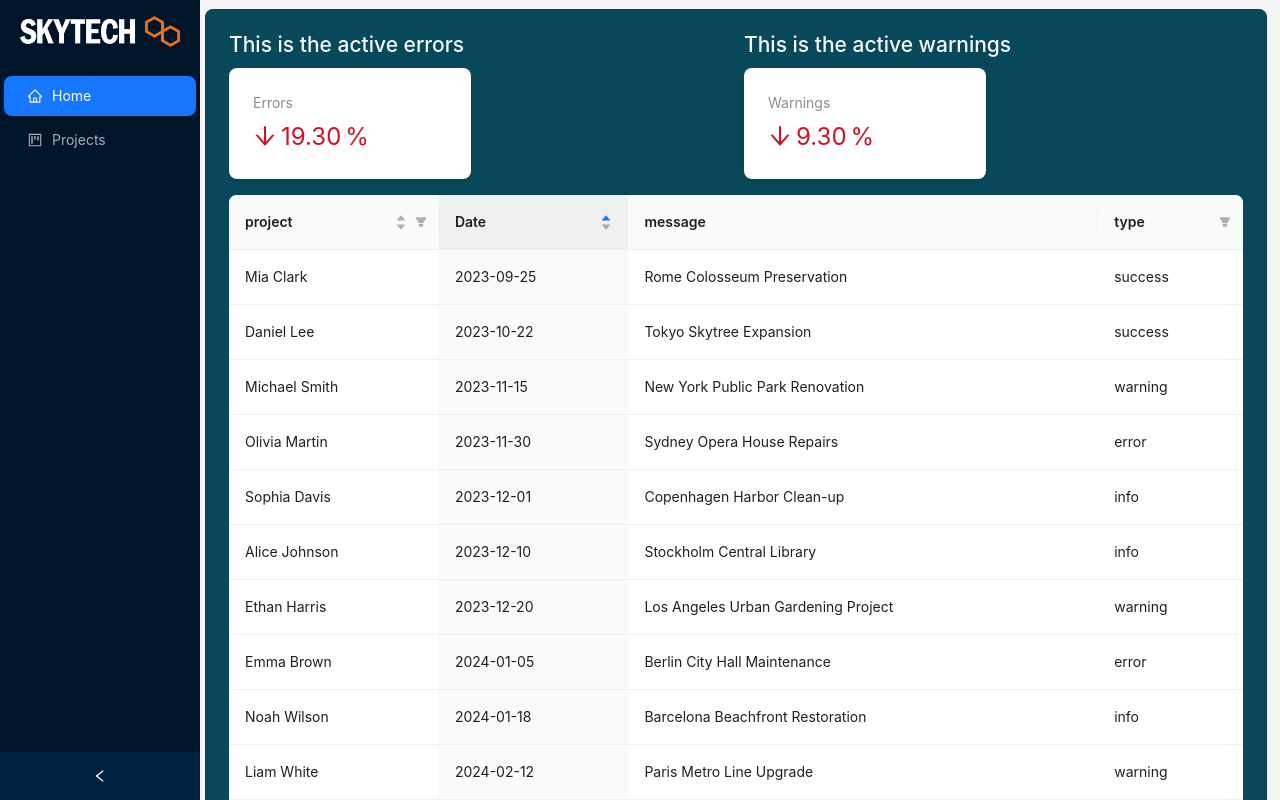
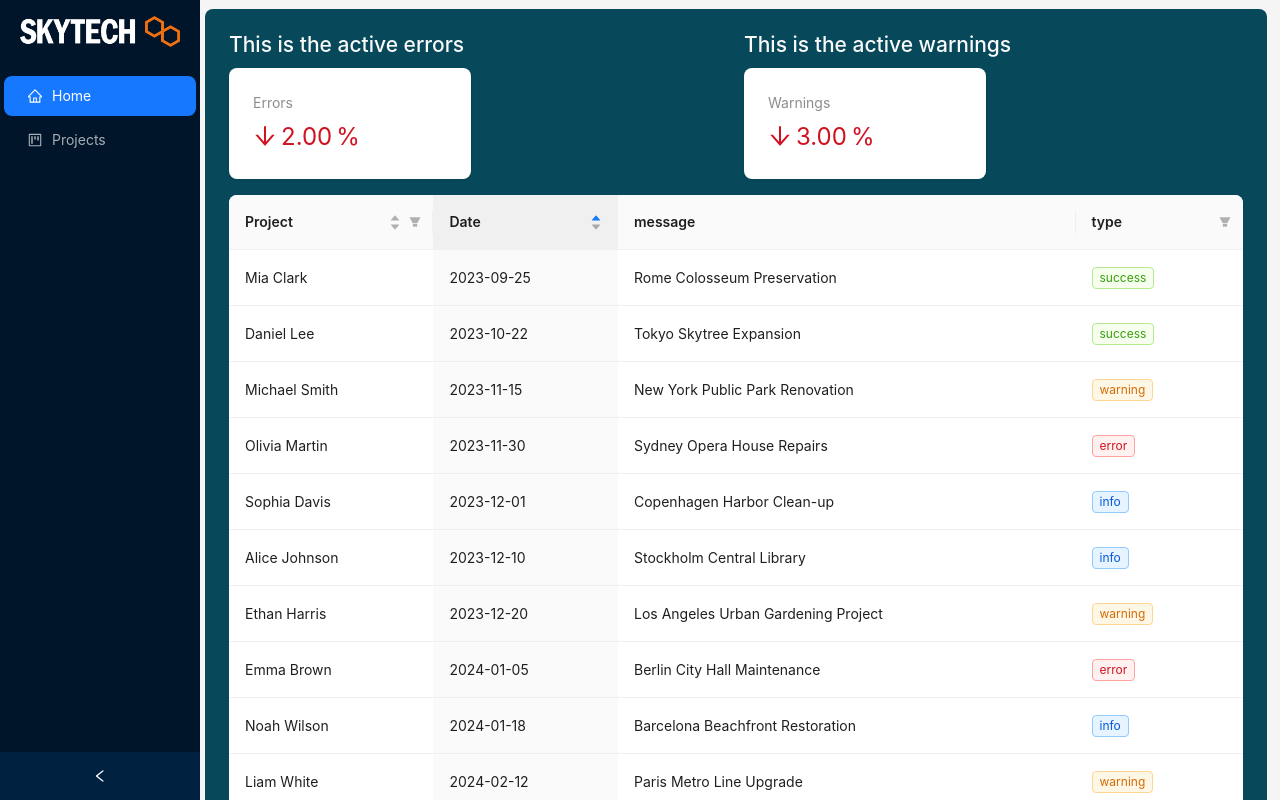
Before and after one commit to MrKalleP/event-frontend, a React (Vite) app: page / in a window 1280 px wide. Shown: the top 800 px of the page. Built offline with nearby package versions, Linux system fonts and the light colour scheme.

Commit message:
fixed coloring type in table and sorting Project data

```diff
--- a/src/components/ErrorsHome.tsx
+++ b/src/components/ErrorsHome.tsx
@@ -2,6 +2,9 @@
 
 import { ArrowDownOutlined } from '@ant-design/icons';
 import { Card, Col, Row, Statistic } from 'antd';
+import test_data from "../utils/testdata.json"
+
+const errorFilterData = test_data.filter(item => item.type === "error")
 
 export const ErrorsHome = () => (
     <Row gutter={16}>
@@ -9,7 +12,7 @@ export const ErrorsHome = () => (
             <Card bordered={false} >
                 <Statistic
                     title="Errors "
-                    value={19.3}
+                    value={errorFilterData.length}
                     precision={2}
                     valueStyle={{ color: '#cf1322' }}
                     prefix={<ArrowDownOutlined />}
--- a/src/components/TableHomePage.tsx
+++ b/src/components/TableHomePage.tsx
@@ -1,7 +1,9 @@
 import React from 'react';
-import { Table } from 'antd';
+import { Table, Tag } from 'antd';
 import type { TableColumnsType, TableProps } from 'antd';
-import EXAMPLE_DATA from "../utils/testdata.json";
+import test_data from "../utils/testdata.json";
+
+
 
 interface DataType {
     type: Type;
@@ -13,25 +15,16 @@ interface DataType {
 
 const project_columns: TableColumnsType<DataType> = [
     {
-        title: 'project',
+        title: 'Project',
         dataIndex: 'project',
-        filters: [
-            {
-                text: 'John Brown',
-                value: 'John Brown',
-            },
-            {
-                text: 'Joe Black',
-                value: 'Joe Black',
-            },
-            {
-                text: 'Jim Green',
-                value: 'Jim Green',
-            },
-        ],
+        filters: Array.from(
+            new Set(test_data.map((item) => item.project))
+        ).map((project) => ({
+            text: project,
+            value: project,
+        })),
         onFilter: (value, record) => record.project.includes(value as string),
         sorter: (a, b) => a.project.localeCompare(b.project),
-        sortDirections: ['ascend', 'descend'],
     },
     {
         title: 'Date',
@@ -62,6 +55,15 @@ const project_columns: TableColumnsType<DataType> = [
             },
         ],
         onFilter: (value, record) => record.type.includes(value as string),
+        render: (type: string) => {
+            const colorMap: Record<string, string> = {
+                success: "green",
+                error: "red",
+                warning: "orange",
+                info: "blue",
+            };
+            return <Tag color={colorMap[type] || "default"}>{type}</Tag>;
+        },
     },
 ];
 
@@ -72,7 +74,7 @@ const onChange: TableProps<DataType>['onChange'] = (pagination, filters, sorter,
 const TableHomePage = () => (
     <Table<DataType>
         columns={project_columns}
-        dataSource={EXAMPLE_DATA}
+        dataSource={test_data}
         onChange={onChange}
         showSorterTooltip={{ title: 'Click to sort' }}
         rowKey="id"
--- a/src/components/WarningHome.tsx
+++ b/src/components/WarningHome.tsx
@@ -1,14 +1,17 @@
 
 import { ArrowDownOutlined } from '@ant-design/icons';
 import { Card, Col, Row, Statistic } from 'antd';
+import test_data from "../utils/testdata.json"
+
+const warningFilterData = test_data.filter(item => item.type === "warning")
 
 export const WarningHome = () => (
     <Row gutter={16} >
         <Col span={12}>
             <Card bordered={false} >
                 <Statistic
-                    title="Warnings "
-                    value={9.3}
+                    title="Warnings"
+                    value={warningFilterData.length}
                     precision={2}
                     valueStyle={{ color: '#cf1322' }}
                     prefix={<ArrowDownOutlined />}
```
